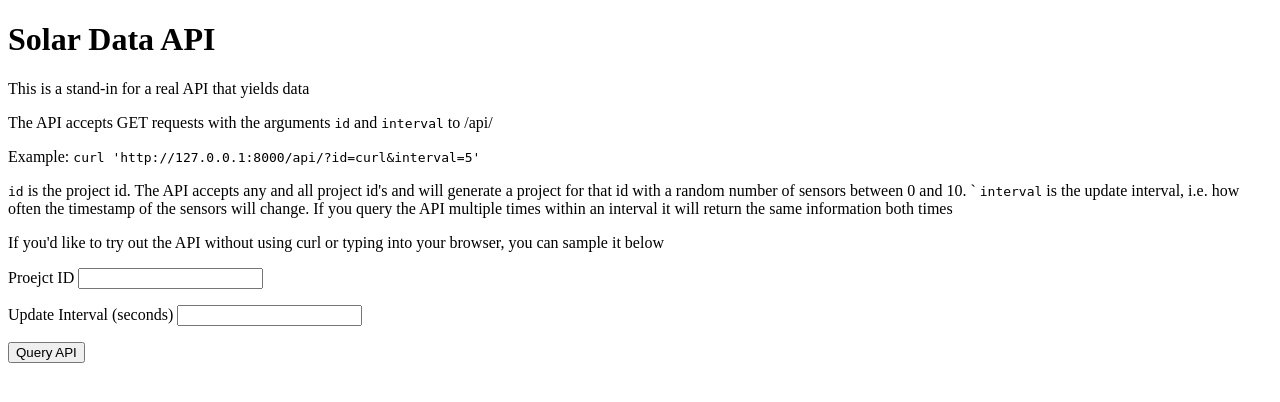
After one commit to b-steel/test-api, a Django app: template apps/api/templates/api/home.html in a window 1280 px wide. The commit adds this page. Shown: the top 402 px of the page. Run offline with Django 3.2, Linux system fonts and the light colour scheme; the template is opened without the code that fills it, so the values that code supplies are empty; parts of the project's set-up code (start-up, migrations or seed data) failed here and were passed over.

Commit message:
Add About Page
It has info on how the API works and a method for testing it out.
The URl still needs to be update with the correct URL

```diff
--- /dev/null
+++ b/apps/api/templates/api/home.html
@@ -0,0 +1,74 @@
+<!DOCTYPE html>
+<html>
+    <head>
+        <!--Meta-->
+        <meta charset="utf-8">
+        <meta name="viewport" content="width=device-width, initial-scale=1">
+
+        <!--Title-->
+        <title>Home | Test Api</title>
+
+        <!-- Scripts -->
+        <script src="https://code.jquery.com/jquery-3.5.1.js" integrity="sha256-QWo7LDvxbWT2tbbQ97B53yJnYU3WhH/C8ycbRAkjPDc=" crossorigin="anonymous"></script>
+    </head>
+
+    <body>
+        <div class="description">
+
+            <h1>Solar Data API</h1>
+            <p>This is a stand-in for a real API that yields data</p>
+            <p>The API accepts GET requests with the arguments <code>id</code> and <code>interval</code> to /api/</p>
+            <p>Example: <code>curl 'http://127.0.0.1:8000/api/?id=curl&interval=5'</code></p>
+            <p>
+                <code>id</code>
+                is the project id.  The API accepts any and all project id's and will generate a project for that id with a random number of sensors between 0 and 10.  `
+                <code>interval</code>
+                is the update interval, i.e. how often the timestamp of the sensors will change.  If you query the API multiple times within an interval it will return the same information both times
+            </p>
+        </div>
+        <div class="test">
+            <p>If you'd like to try out the API without using curl or typing into your browser, you can sample it below</p>
+            <div id="form">
+                <p>
+
+                    <label for="input-id">Proejct ID</label>
+                    <input type="text" name="input-id" id="input-id">
+                </p>
+                <p>
+
+                    <label for="input-interval">Update Interval (seconds)</label>
+                    <input type="number" name="input-interval" id="input-interval">
+                </p>
+                <label for="button-query"></label>
+                <button type="button" name="button-query" id="button-query">Query API</button>
+            </div>
+        </div>
+        <div class="" id="result">
+
+        </div>
+
+        <!-- Scripts     -->
+        <script>
+            $("#button-query").click(function(event){
+                var id = $("#input-id").val();
+                var interval = $("#input-interval").val();
+
+                $.get({
+                    url: "{% url 'api_call' %}",
+                    data: {
+                        id: id,
+                        interval: interval
+                    },
+                    dataType: 'json',
+                    success: function(resp) {
+
+                        let pre = document.createElement('pre')
+                        pre.innerHTML = JSON.stringify(resp, null, 4)
+                        $("#result").empty().append(pre)
+                    }
+                });
+            });
+        </script>
+
+    </body>
+</html>
--- a/apps/api/templates/api/post.html
+++ b/apps/api/templates/api/post.html
@@ -6,7 +6,7 @@
         <meta name="viewport" content="width=device-width, initial-scale=1">
 
         <!--Title-->
-        <title>Test Api</title>
+        <title>No POST | Test Api</title>
 
     </head>
 
--- a/apps/api/views.py
+++ b/apps/api/views.py
@@ -62,3 +62,7 @@ def api_call(request):
         return JsonResponse(JSONdata)
     else:
         return render(request, 'api/post.html', {})
+
+def home(request):
+    if request.method == 'GET':
+        return render(request, 'api/home.html', {})
--- a/test_api/urls.py
+++ b/test_api/urls.py
@@ -16,9 +16,10 @@ Including another URLconf
 from django.contrib import admin
 from django.urls import path
 
-from apps.api.views import api_call
+from apps.api.views import api_call, home
 
 urlpatterns = [
     path('admin/', admin.site.urls),
-    path('', api_call, name='solardata')
+    path('api/', api_call, name='api_call'),
+    path('', home, name='home')
 ]
```
